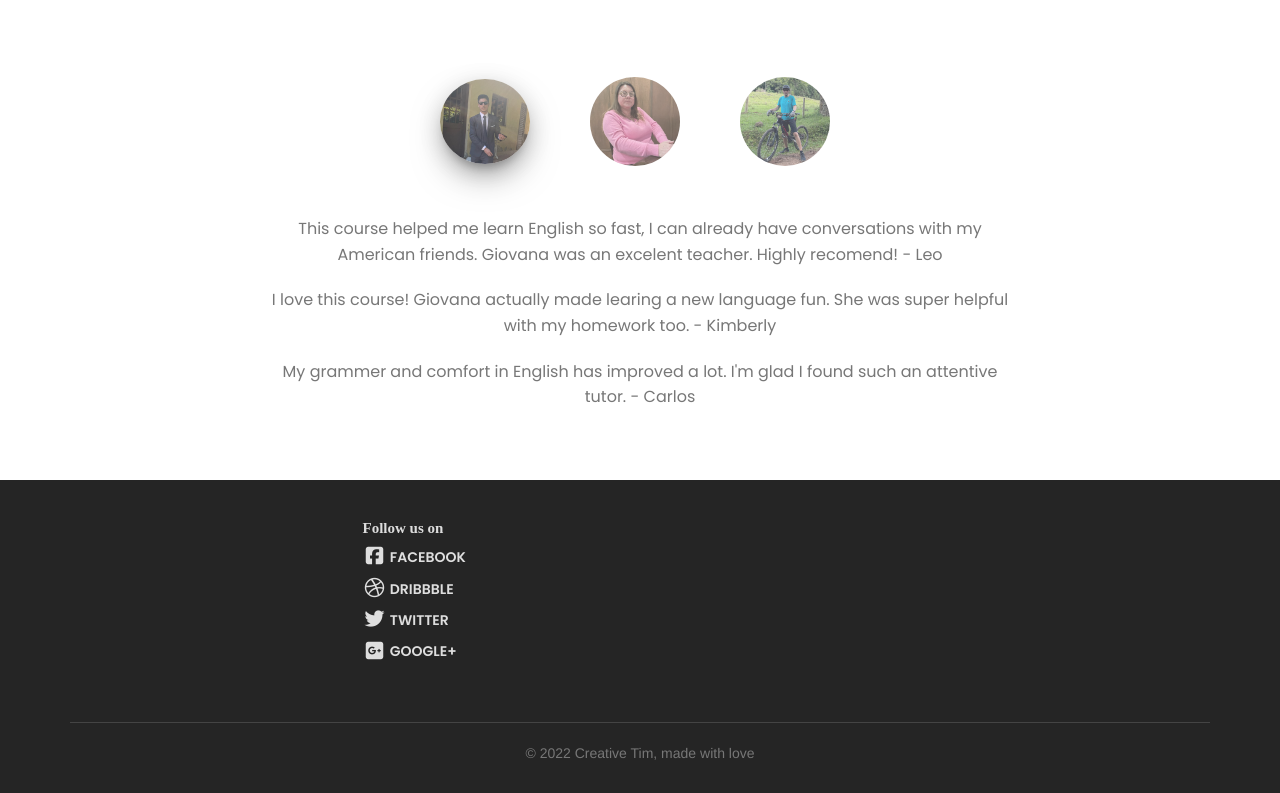
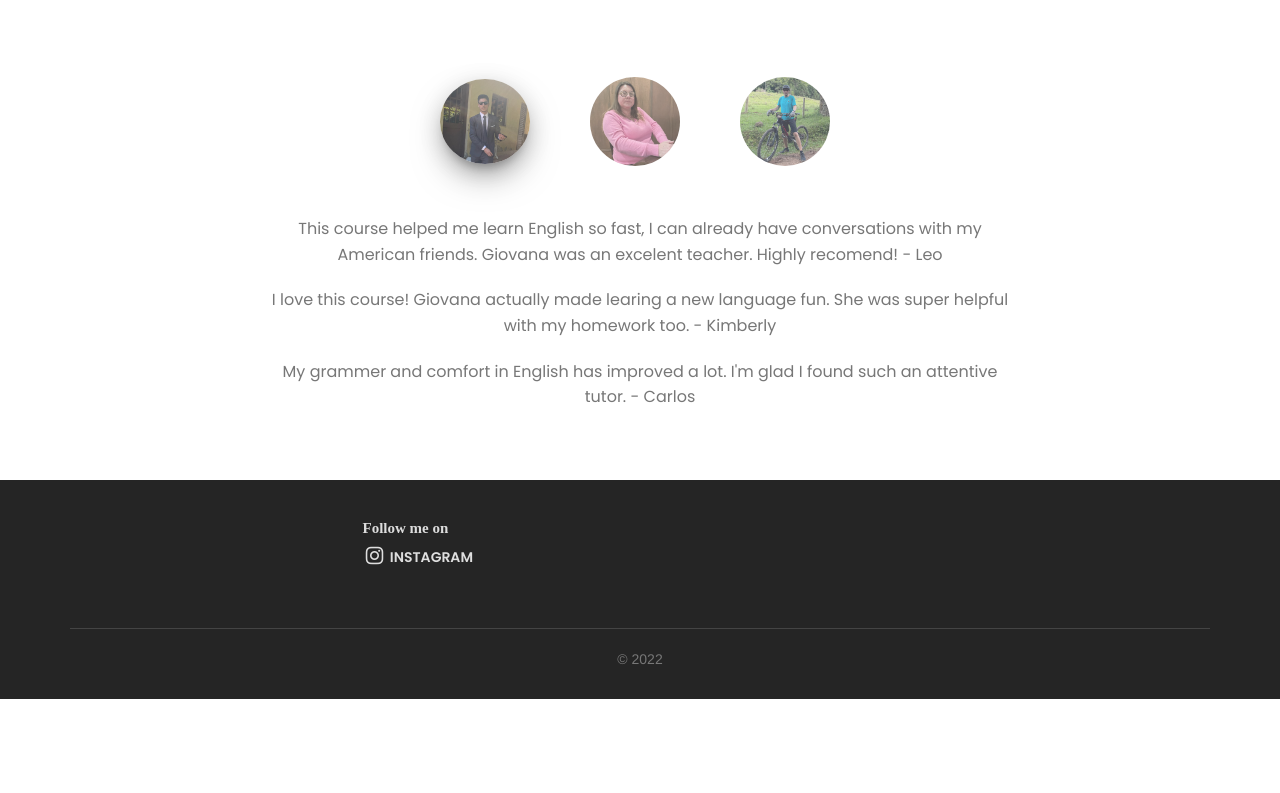
Before and after one commit to CharlesCasimiro1/Gio-Tutoring, a plain HTML site: page index.html in a window 1280 px wide. Shown: the part 2512-3305 px from the top of the page. After the commit the page ends 3211 px from the top, so only its background shows below. Drawn offline with Linux system fonts and the light colour scheme; some packages are replaced by stand-ins of ours; a web font is replaced by a local one.

Commit message:
Add files via upload

```diff
--- a/index.html
+++ b/index.html
@@ -279,27 +279,12 @@ Other languages spoken by tutor: Portuguese and Spanish. Top-notch English tutor
                 </div>
                 <div class="col-md-2 col-md-offset-1 col-sm-3">
                     <div class="info">
-                        <h5 class="title">Follow us on</h5>
+                        <h5 class="title">Follow me on</h5>
                         <nav>
                             <ul>
                                 <li>
-                                    <a href="#" class="btn btn-social btn-facebook btn-simple">
-                                        <i class="fa fa-facebook-square"></i> Facebook
-                                    </a>
-                                </li>
-                                <li>
-                                    <a href="#" class="btn btn-social btn-dribbble btn-simple">
-                                        <i class="fa fa-dribbble"></i> Dribbble
-                                    </a>
-                                </li>
-                                <li>
-                                    <a href="#" class="btn btn-social btn-twitter btn-simple">
-                                        <i class="fa fa-twitter"></i> Twitter
-                                    </a>
-                                </li>
-                                <li>
-                                    <a href="#" class="btn btn-social btn-reddit btn-simple">
-                                        <i class="fa fa-google-plus-square"></i> Google+
+                                    <a href="https://www.instagram.com/ghauque_englishtutor" class="btn btn-social btn-instagram btn-simple">
+                                        <i class="fa fa-instagram"></i> Instagram
                                     </a>
                                 </li>
                             </ul>
@@ -309,7 +294,7 @@ Other languages spoken by tutor: Portuguese and Spanish. Top-notch English tutor
             </div>
             <hr>
             <div class="copyright">
-                 © <script> document.write(new Date().getFullYear()) </script> Creative Tim, made with love
+                 © <script> document.write(new Date().getFullYear()) </script>
             </div>
         </div>
     </footer>
```
